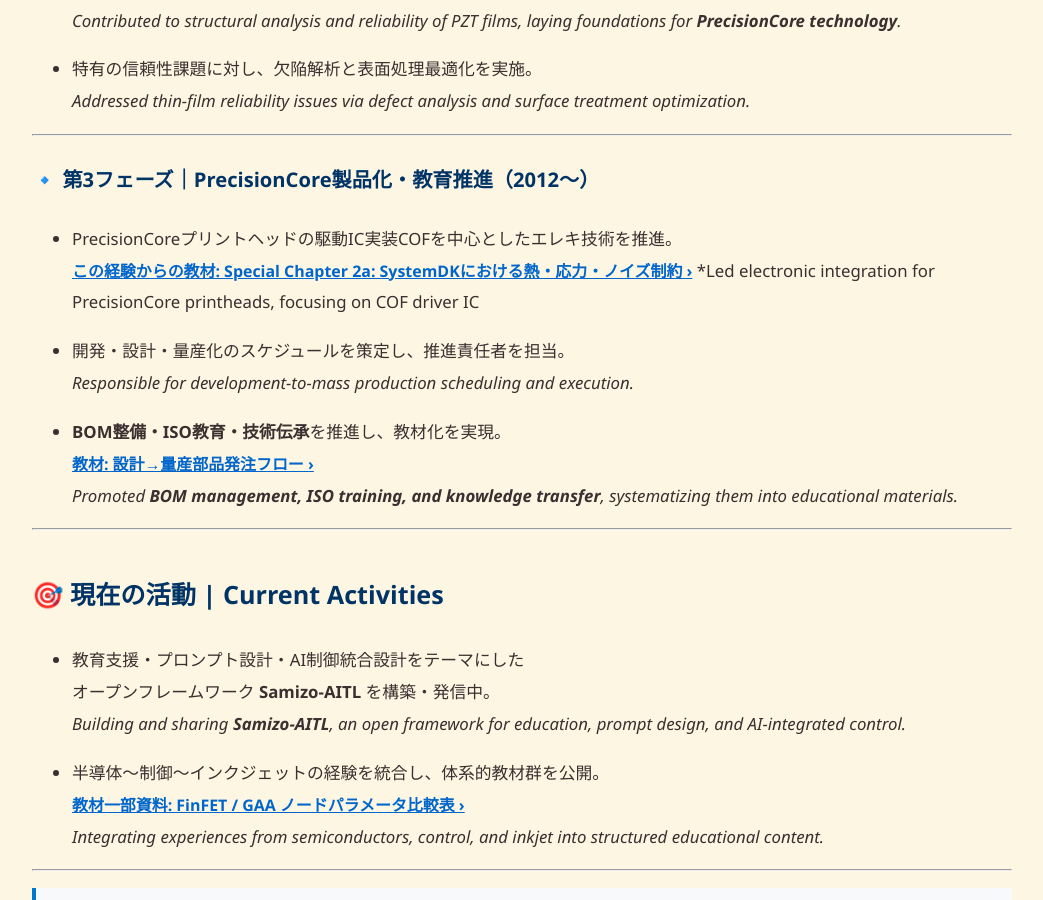
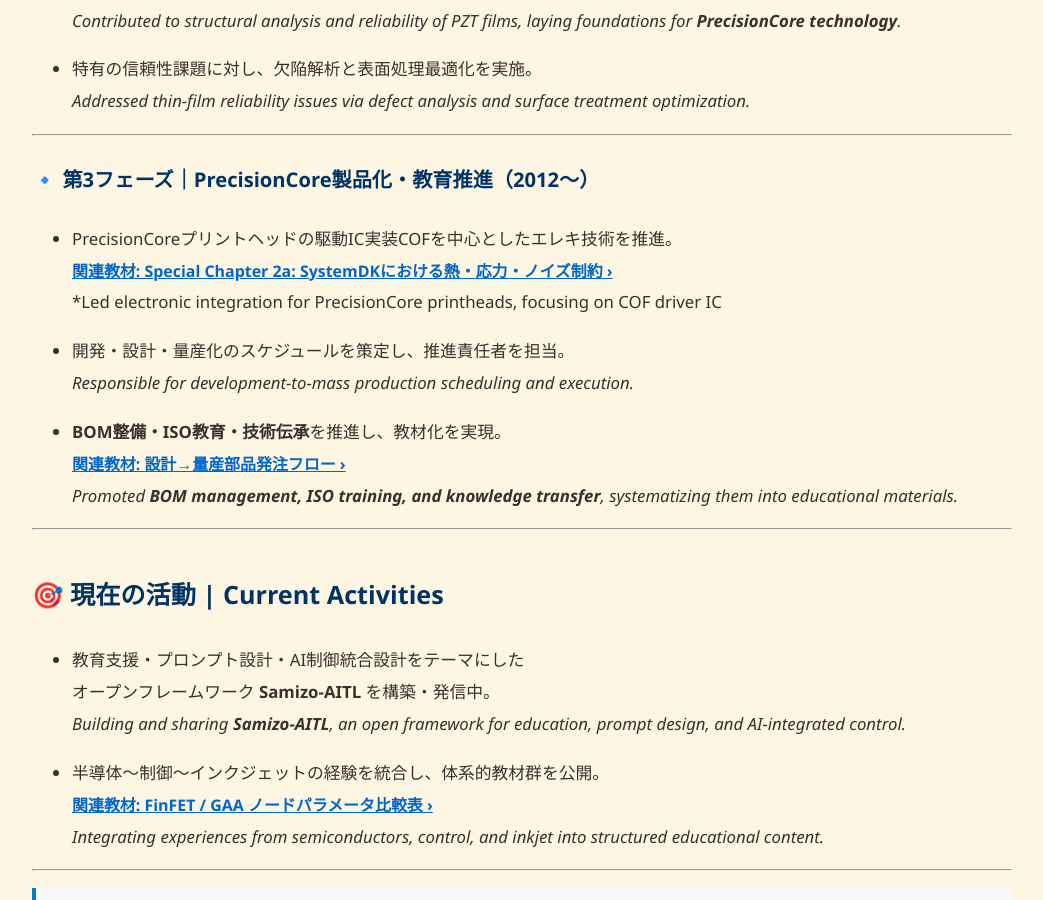
Before and after one commit to Samizo-AITL/Samizo-AITL.github.io, a Jekyll site: the page built from about/career-summary/index.md, in a window 1280 px wide and 900 px high, scrolled down 1606 px. Shown: the whole window, without its empty margins (118-1161 px from the left). Built offline with Jekyll 4.4.1, drawn with Linux system fonts in a browser that asks for light colours.

Commit message:
Update index.md

```diff
--- a/about/career-summary/index.md
+++ b/about/career-summary/index.md
@@ -63,14 +63,14 @@
 
 ### 🔹 第3フェーズ｜PrecisionCore製品化・教育推進（2012〜）
 - PrecisionCoreプリントヘッドの駆動IC実装COFを中心としたエレキ技術を推進。<br>
-  [この経験からの教材: Special Chapter 2a: SystemDKにおける熱・応力・ノイズ制約 ›](https://samizo-aitl.github.io/Edusemi-v4x/f_chapter2a_systemdk/)
+  [関連教材: Special Chapter 2a: SystemDKにおける熱・応力・ノイズ制約 ›](https://samizo-aitl.github.io/Edusemi-v4x/f_chapter2a_systemdk/) <br>
   *Led electronic integration for PrecisionCore printheads, focusing on COF driver IC
 
 - 開発・設計・量産化のスケジュールを策定し、推進責任者を担当。
   *Responsible for development-to-mass production scheduling and execution.*
 
 - **BOM整備・ISO教育・技術伝承**を推進し、教材化を実現。<br>
-  [教材: 設計→量産部品発注フロー ›](https://samizo-aitl.github.io/EduMecha/08_production_process/production_process_flow.html)
+  [関連教材: 設計→量産部品発注フロー ›](https://samizo-aitl.github.io/EduMecha/08_production_process/production_process_flow.html)
   *Promoted **BOM management, ISO training, and knowledge transfer**, systematizing them into educational materials.*
 
 ---
@@ -81,7 +81,7 @@
   *Building and sharing **Samizo-AITL**, an open framework for education, prompt design, and AI-integrated control.*
 
 - 半導体〜制御〜インクジェットの経験を統合し、体系的教材群を公開。<br>
- [教材一部資料: FinFET / GAA ノードパラメータ比較表 ›](https://samizo-aitl.github.io/Edusemi-v4x/f_chapter1_finfet_gaa/appendixf1_05_node_params)
+ [関連教材: FinFET / GAA ノードパラメータ比較表 ›](https://samizo-aitl.github.io/Edusemi-v4x/f_chapter1_finfet_gaa/appendixf1_05_node_params)
   *Integrating experiences from semiconductors, control, and inkjet into structured educational content.*
 
 ---
```
